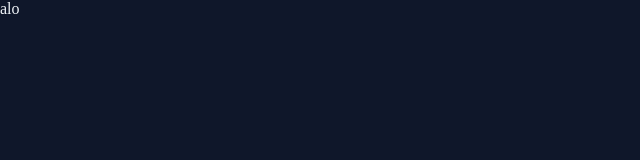
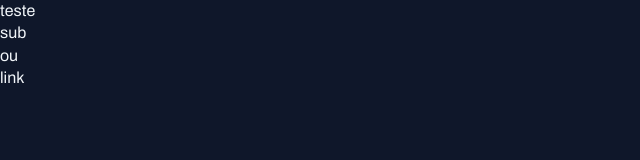
Before and after one commit to igorarruda1/projeto-noticias, a plain HTML site: page index.html in a window 1280 px wide. Shown: the whole page, without its empty margins (0-640 px from the left). Drawn offline with Linux system fonts and the light colour scheme.

Commit message:
aplicando fontes no projeto

```diff
--- a/index.html
+++ b/index.html
@@ -1,12 +1,21 @@
 <!DOCTYPE html>
 <html lang="pt-br">
   <head>
+    <link rel="preconnect" href="https://fonts.googleapis.com" />
+    <link rel="preconnect" href="https://fonts.gstatic.com" crossorigin />
     <meta charset="UTF-8" />
     <meta name="viewport" content="width=device-width, initial-scale=1.0" />
     <title>Portal de Notícias</title>
     <link rel="stylesheet" href="styles/index.css" />
+    <link
+      href="https://fonts.googleapis.com/css2?family=Archivo:ital,wght@0,100..900;1,100..900&display=swap"
+      rel="stylesheet"
+    />
   </head>
   <body>
-    alo
+    <h1>teste</h1>
+    <h2>sub</h2>
+    <h3>ou</h3>
+    <a href="#">link</a>
   </body>
 </html>
--- a/styles/global.css
+++ b/styles/global.css
@@ -11,9 +11,28 @@
   --stroke-color:#1E293B;
   --text-color-primary:#F1F5F9;
   --text-color-secondary:#CBD5E1;
+  --font-family:"Archivo", sans-serif;
+  --h1:800 24px/135% var(--font-family);
+  --h2:800 16px/140% var(--font-family);
+  --h3:800 14px/140% var(--font-family);
+  --text-span:600 14px/145% var(--font-family);
+  --text:400 16px/140% var(--font-family);
+  --text-sm:400 14px/160% var(--font-family);
 }
 
 body{
+  font: var(--text);
   color: var(--text-color-primary);
   background-color: var(--bg-color);
 }
+
+a{
+  text-decoration: none;
+  color: inherit;
+}
+a:hover{
+  color: var(--brand-color-light);
+}
+h1, h2, h3{
+  font: inherit;
+}
```
